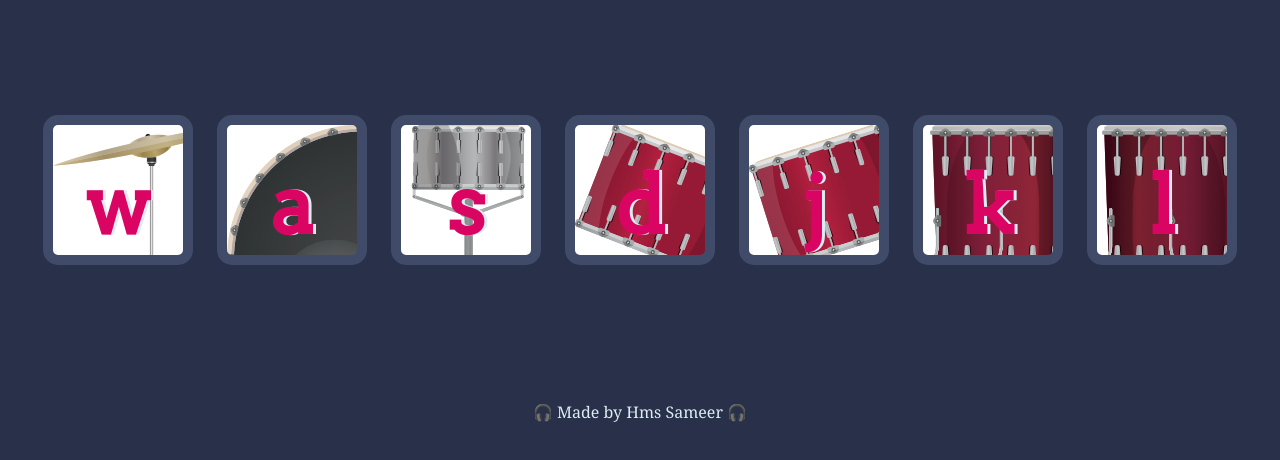
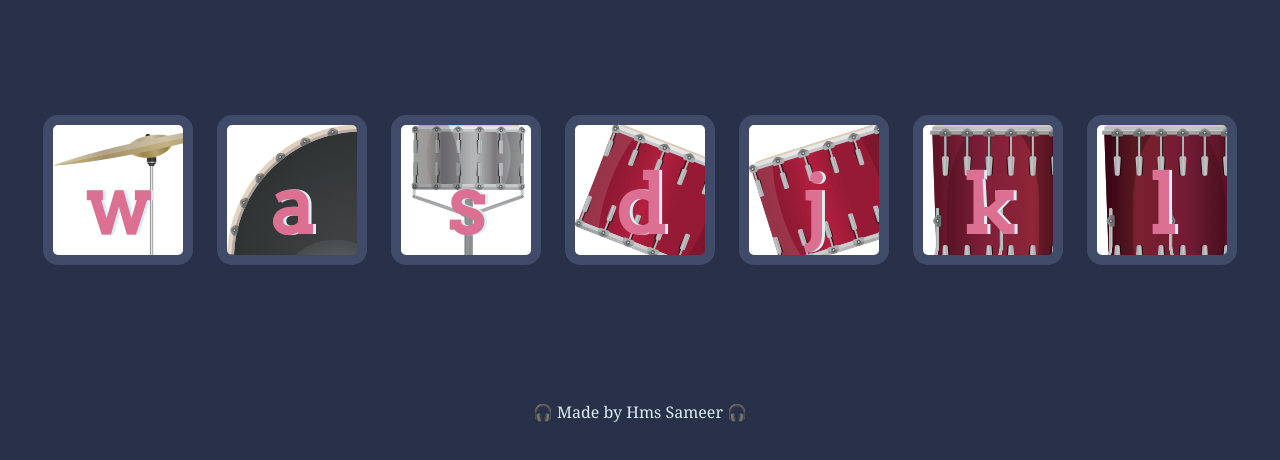
Before and after one commit to hmssameer55/drumkit, a plain HTML site: page index.html in a window 1280 px wide. Shown: the part 174-634 px from the top of the page. Drawn offline with Linux system fonts and the light colour scheme.

Commit message:
updated color

```diff
--- a/styles.css
+++ b/styles.css
@@ -69,7 +69,7 @@ background-image:url(images/crash.png);
   font-family: 'Arvo', cursive;
   line-height: 2;
   font-weight: 900;
-  color: #DA0463;
+  color: palevioletred;
   text-shadow: 3px 0 #DBEDF3;
   border-radius: 15px;
   display: inline-block;
```
